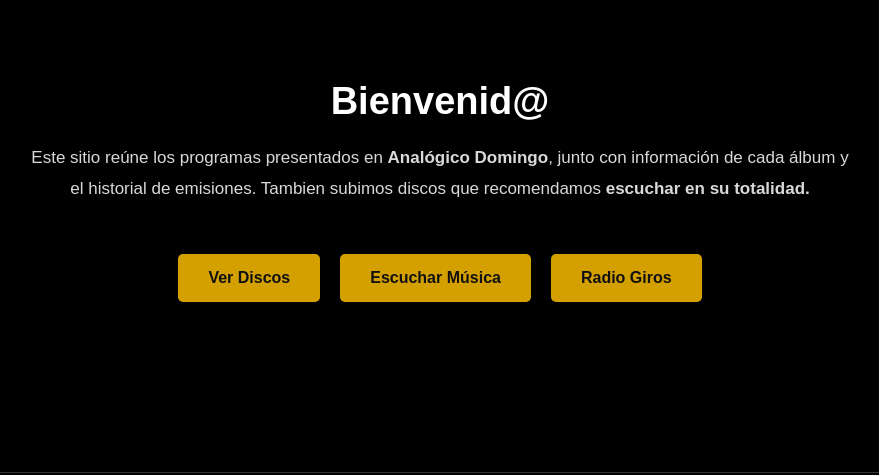
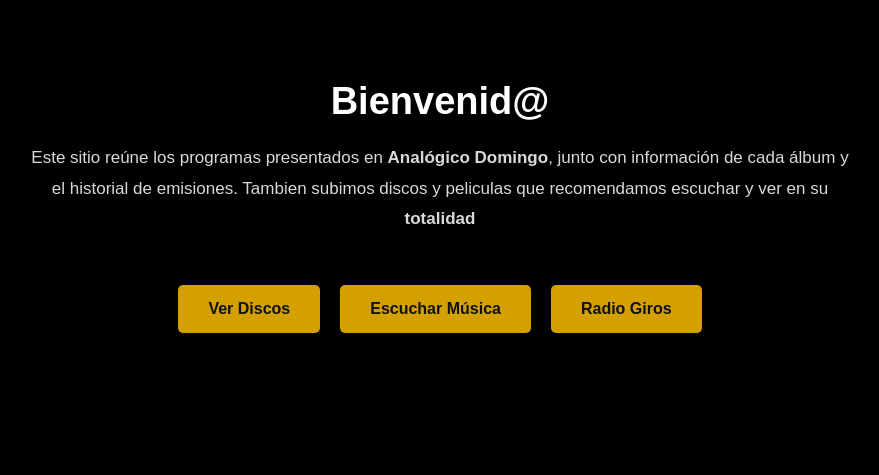
Before and after one commit to tut1n0/Analogico-Domingo, a FastAPI app: page / in a window 1280 px wide. Shown: the part 120-595 px from the top of the page, without its empty margins (200-1079 px from the left). Run offline with FastAPI, Linux system fonts and the light colour scheme; some libraries are stand-ins or nearby versions; some web fonts are replaced.

Commit message:
cambios en la descripcion

```diff
--- a/templates/index.html
+++ b/templates/index.html
@@ -10,7 +10,8 @@
 
         Este sitio reúne los programas presentados en
         <strong>Analógico Domingo</strong>, junto con información
-        de cada álbum y el historial de emisiones. Tambien subimos discos que recomendamos <strong>escuchar en su totalidad.</strong>
+        de cada álbum y el historial de emisiones. Tambien subimos discos y peliculas que recomendamos escuchar y ver en su <strong>totalidad</strong>
+
 
     </p>
 
```
